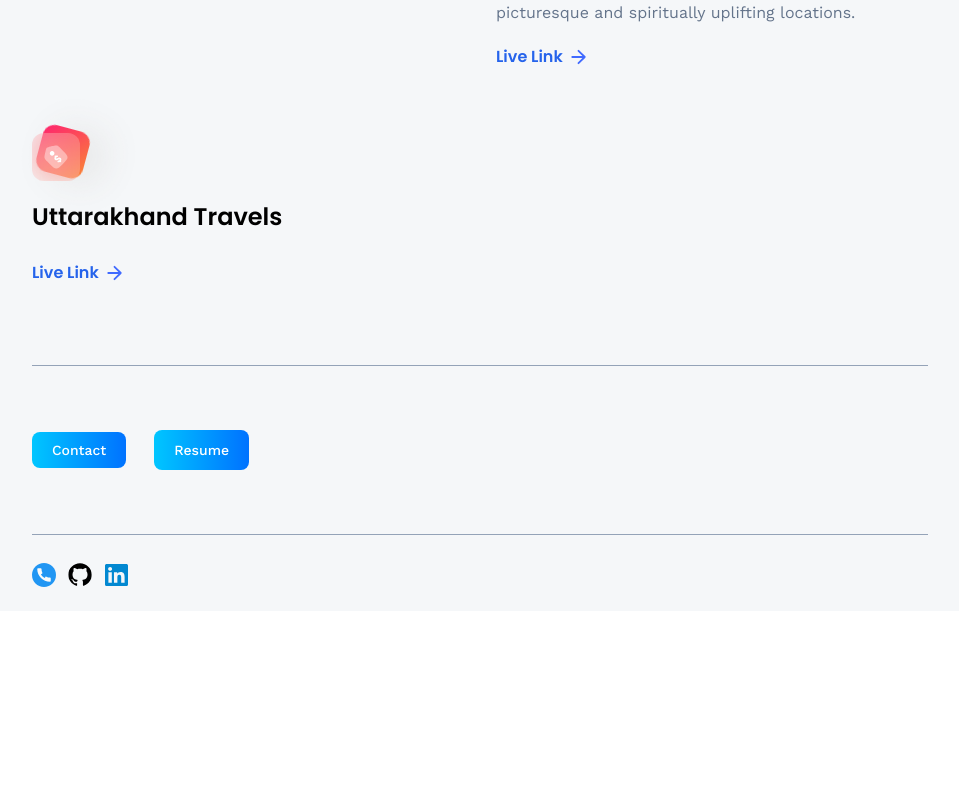
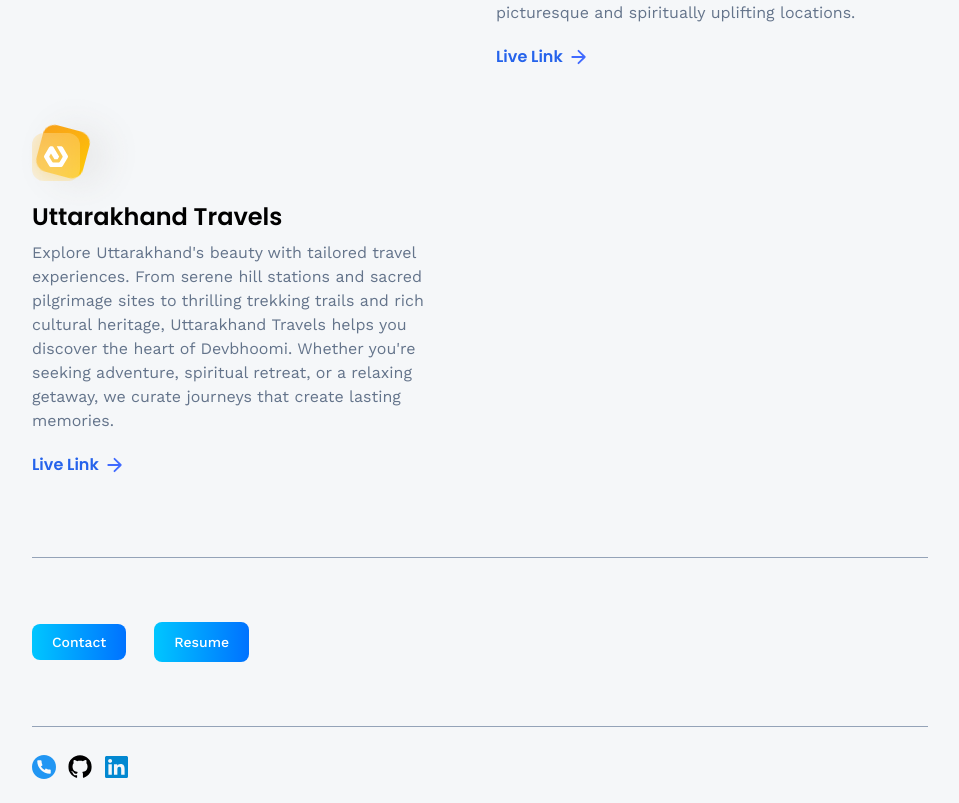
Before and after one commit to PraveenNegi1/Portfolio, a React (Vite) app: page /projects in a window 1280 px wide. Shown: the part 900-1703 px from the top of the page, without its empty margins (160-1119 px from the left). Before the commit the page ends 1511 px from the top, so only its background shows below. Built offline with nearby package versions, Linux system fonts and the light colour scheme; no server answers.

Commit message:
Update Uttarakhand Travels project details and enhance description; fix border class in Contact component

```diff
--- a/src/constants/index.js
+++ b/src/constants/index.js
@@ -167,10 +167,10 @@ export const projects = [
     link: "https://shaadi-vyah-mu.vercel.app/",
   },
   {
-    iconUrl: pricewise,
-    theme: "btn-back-orange",
+    iconUrl: estate,
+    theme: "btn-back-yellow",
     name: "Uttarakhand Travels",
-    Description: "Explore Uttarakhand's beauty with tailored travel experiences.",
+    description: "Explore Uttarakhand's beauty with tailored travel experiences. From serene hill stations and sacred pilgrimage sites to thrilling trekking trails and rich cultural heritage, Uttarakhand Travels helps you discover the heart of Devbhoomi. Whether you're seeking adventure, spiritual retreat, or a relaxing getaway, we curate journeys that create lasting memories.",
     link: "https://travles-ten.vercel.app/",
   }
 
--- a/src/pages/Contact.jsx
+++ b/src/pages/Contact.jsx
@@ -75,7 +75,7 @@ const Contact = () => {
     <section className='relative flex lg:flex-row flex-col max-container'>
       {alert.show && <Alert {...alert} />}
 
-      <div className='flex-1 min-w-[50%] flex flex-col'>
+      <div className='flex-1 min-w-[50%] flex flex-col boredr shadow-lg p-6 rounded-md'>
         <h1 className='head-text'>Get in Touch</h1>
 
         <form
--- a/src/pages/Home.jsx
+++ b/src/pages/Home.jsx
@@ -85,7 +85,7 @@ const Home = () => {
           />
           <Bird />
           <Sky isRotating={isRotating} />
-          {/* <Island
+          <Island
             isRotating={isRotating}
             setIsRotating={setIsRotating}
             setCurrentStage={setCurrentStage}
@@ -93,7 +93,7 @@ const Home = () => {
             rotation={[0.1, 4.7077, 0]}
             scale={islandScale}
           />
-          <Plane
+          {/* <Plane
             isRotating={isRotating}
             position={biplanePosition}
             rotation={[0, 20.1, 0]}
```
